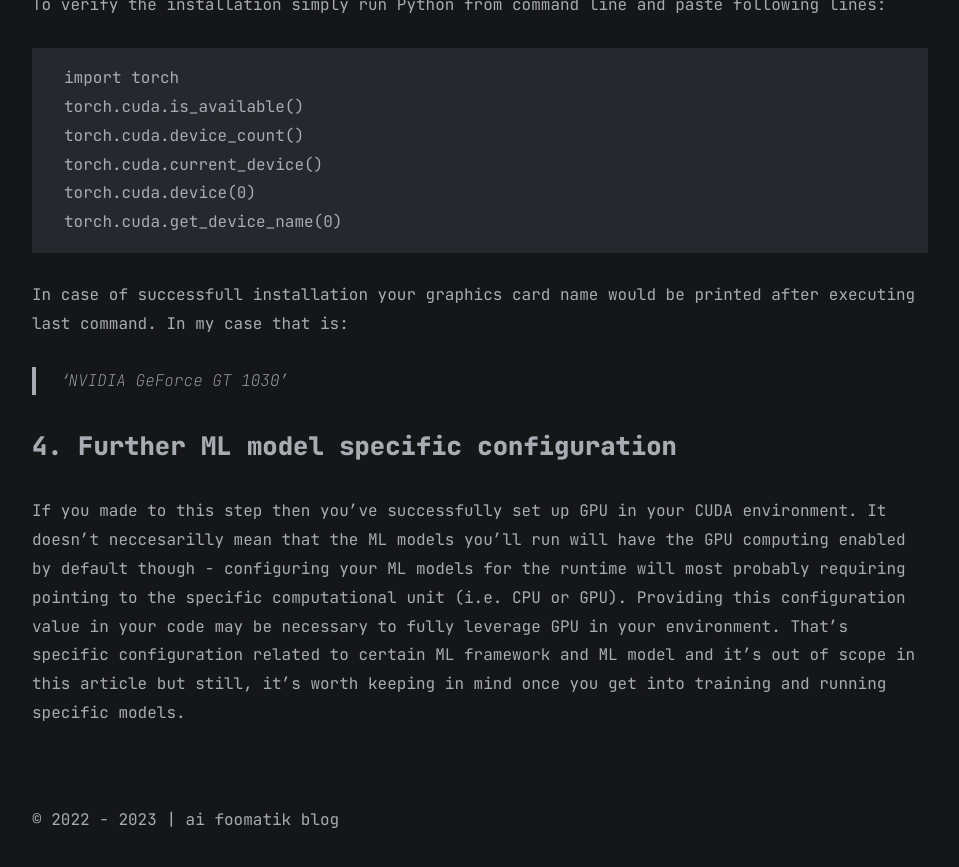
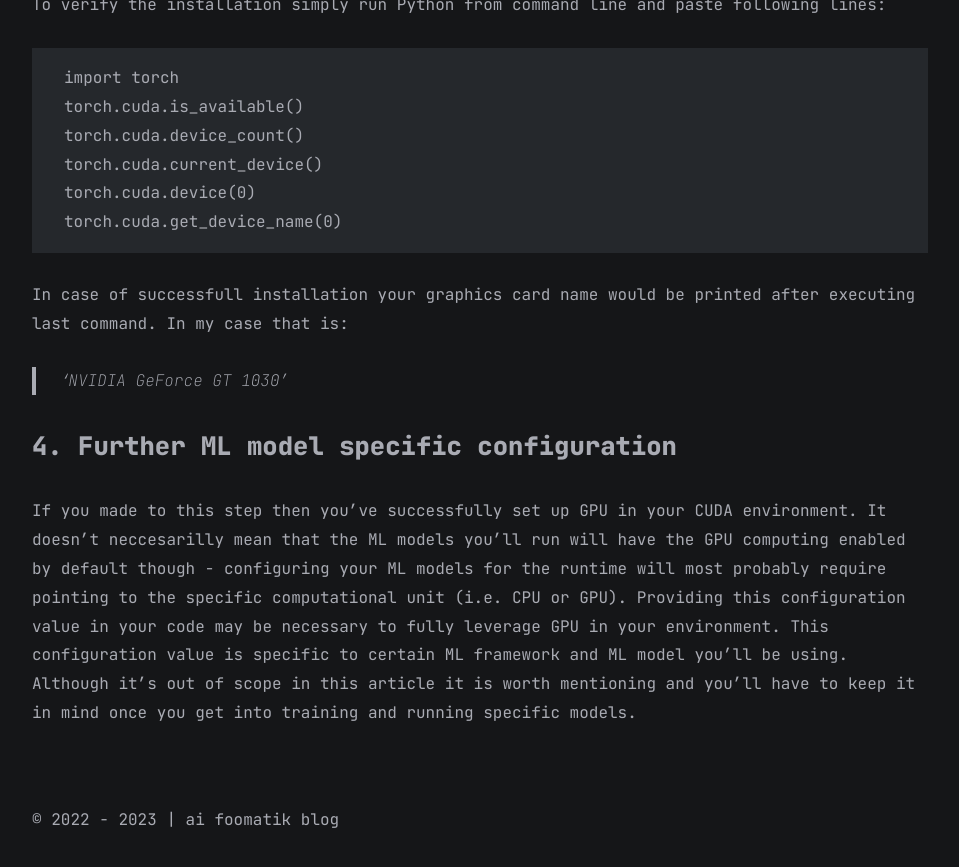
Before and after one commit to wjan/wjan.github.io, a Jekyll site: the page built from all_collections/_posts/2023-01-22-GPU-Enabled-Machine-Learning-on-Ubuntu-20-With-Cuda,-PyTorch-and-NVIDIA.md, in a window 1280 px wide and 900 px high, scrolled down 1623 px. Shown: the top 867 px of the window, without its empty margins (160-1119 px from the left). Built offline with Jekyll 4.4.1, drawn with Linux system fonts in a browser that asks for light colours.

Commit message:
Update 2023-01-22-GPU-Enabled-Machine-Learning-on-Ubuntu-20-With-Cuda,-PyTorch-and-NVIDIA.md

```diff
--- a/all_collections/_posts/2023-01-22-GPU-Enabled-Machine-Learning-on-Ubuntu-20-With-Cuda,-PyTorch-and-NVIDIA.md
+++ b/all_collections/_posts/2023-01-22-GPU-Enabled-Machine-Learning-on-Ubuntu-20-With-Cuda,-PyTorch-and-NVIDIA.md
@@ -52,4 +52,4 @@
 
 ### 4. Further ML model specific configuration
 
-If you made to this step then you've successfully set up GPU in your CUDA environment. It doesn't neccesarilly mean that the ML models you'll run will have the GPU computing enabled by default though - configuring your ML models for the runtime will most probably requiring pointing to the specific computational unit (i.e. CPU or GPU). Providing this configuration value in your code may be necessary to fully leverage GPU in your environment. That's specific configuration related to certain ML framework and ML model and it's out of scope in this article but still, it's worth keeping in mind once you get into training and running specific models.
+If you made to this step then you've successfully set up GPU in your CUDA environment. It doesn't neccesarilly mean that the ML models you'll run will have the GPU computing enabled by default though - configuring your ML models for the runtime will most probably require pointing to the specific computational unit (i.e. CPU or GPU). Providing this configuration value in your code may be necessary to fully leverage GPU in your environment. This configuration value is specific  to certain ML framework and ML model you'll be using. Although it's out of scope in this article it is worth mentioning and you'll have to keep it in mind once you get into training and running specific models.
```
